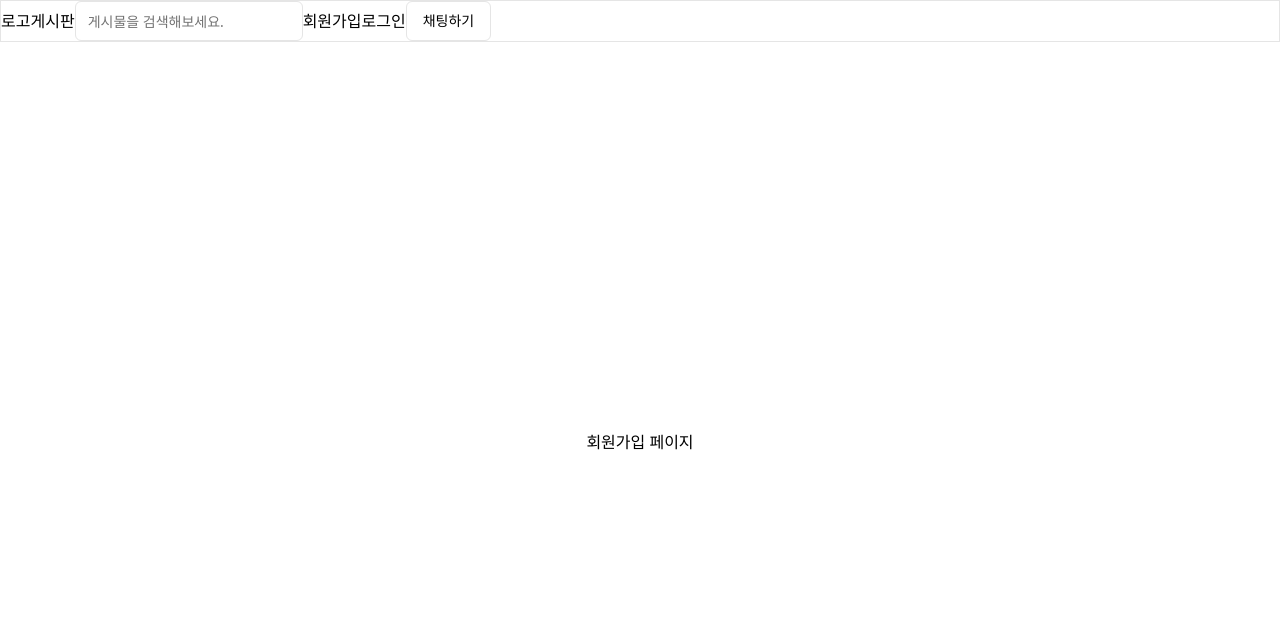
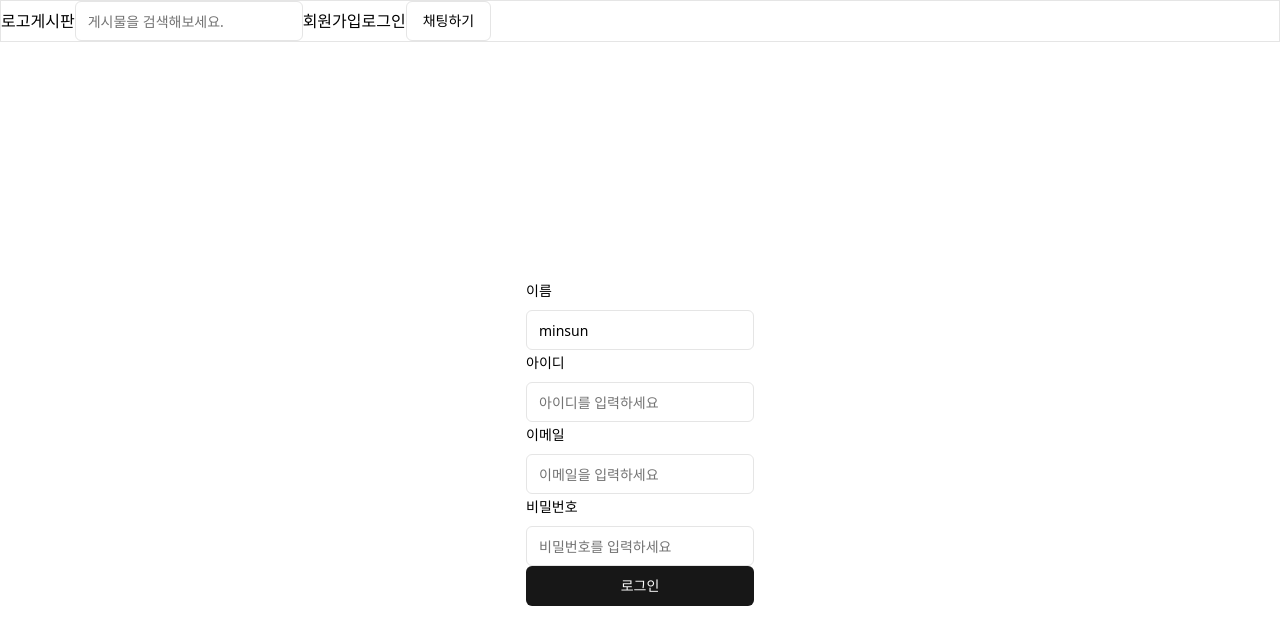
Before and after one commit to Basic-Community-Platform/front-end, a Next.js app: page /auth/signup in a window 1280 px wide. Shown: the top 644 px of the page. Built offline with nearby package versions, Linux system fonts and the light colour scheme.

Commit message:
feat: 회원가입 폼 필드 UI 작업 중

```diff
--- a/package.json
+++ b/package.json
@@ -9,8 +9,10 @@
     "lint": "next lint"
   },
   "dependencies": {
+    "@hookform/resolvers": "^3.9.0",
     "@radix-ui/react-avatar": "^1.1.0",
     "@radix-ui/react-icons": "^1.3.0",
+    "@radix-ui/react-label": "^2.1.0",
     "@radix-ui/react-slot": "^1.1.0",
     "class-variance-authority": "^0.7.0",
     "clsx": "^2.1.1",
@@ -18,8 +20,10 @@
     "next": "13.2",
     "react": "^18.3.1",
     "react-dom": "^18",
+    "react-hook-form": "^7.53.0",
     "tailwind-merge": "^2.5.2",
-    "tailwindcss-animate": "^1.0.7"
+    "tailwindcss-animate": "^1.0.7",
+    "zod": "^3.23.8"
   },
   "devDependencies": {
     "@trivago/prettier-plugin-sort-imports": "^4.3.0",
--- /dev/null
+++ b/src/components/ui/form.tsx
@@ -0,0 +1,176 @@
+import * as React from "react"
+import * as LabelPrimitive from "@radix-ui/react-label"
+import { Slot } from "@radix-ui/react-slot"
+import {
+  Controller,
+  ControllerProps,
+  FieldPath,
+  FieldValues,
+  FormProvider,
+  useFormContext,
+} from "react-hook-form"
+
+import { cn } from "@/lib/utils"
+import { Label } from "@/components/ui/label"
+
+const Form = FormProvider
+
+type FormFieldContextValue<
+  TFieldValues extends FieldValues = FieldValues,
+  TName extends FieldPath<TFieldValues> = FieldPath<TFieldValues>
+> = {
+  name: TName
+}
+
+const FormFieldContext = React.createContext<FormFieldContextValue>(
+  {} as FormFieldContextValue
+)
+
+const FormField = <
+  TFieldValues extends FieldValues = FieldValues,
+  TName extends FieldPath<TFieldValues> = FieldPath<TFieldValues>
+>({
+  ...props
+}: ControllerProps<TFieldValues, TName>) => {
+  return (
+    <FormFieldContext.Provider value={{ name: props.name }}>
+      <Controller {...props} />
+    </FormFieldContext.Provider>
+  )
+}
+
+const useFormField = () => {
+  const fieldContext = React.useContext(FormFieldContext)
+  const itemContext = React.useContext(FormItemContext)
+  const { getFieldState, formState } = useFormContext()
+
+  const fieldState = getFieldState(fieldContext.name, formState)
+
+  if (!fieldContext) {
+    throw new Error("useFormField should be used within <FormField>")
+  }
+
+  const { id } = itemContext
+
+  return {
+    id,
+    name: fieldContext.name,
+    formItemId: `${id}-form-item`,
+    formDescriptionId: `${id}-form-item-description`,
+    formMessageId: `${id}-form-item-message`,
+    ...fieldState,
+  }
+}
+
+type FormItemContextValue = {
+  id: string
+}
+
+const FormItemContext = React.createContext<FormItemContextValue>(
+  {} as FormItemContextValue
+)
+
+const FormItem = React.forwardRef<
+  HTMLDivElement,
+  React.HTMLAttributes<HTMLDivElement>
+>(({ className, ...props }, ref) => {
+  const id = React.useId()
+
+  return (
+    <FormItemContext.Provider value={{ id }}>
+      <div ref={ref} className={cn("space-y-2", className)} {...props} />
+    </FormItemContext.Provider>
+  )
+})
+FormItem.displayName = "FormItem"
+
+const FormLabel = React.forwardRef<
+  React.ElementRef<typeof LabelPrimitive.Root>,
+  React.ComponentPropsWithoutRef<typeof LabelPrimitive.Root>
+>(({ className, ...props }, ref) => {
+  const { error, formItemId } = useFormField()
+
+  return (
+    <Label
+      ref={ref}
+      className={cn(error && "text-destructive", className)}
+      htmlFor={formItemId}
+      {...props}
+    />
+  )
+})
+FormLabel.displayName = "FormLabel"
+
+const FormControl = React.forwardRef<
+  React.ElementRef<typeof Slot>,
+  React.ComponentPropsWithoutRef<typeof Slot>
+>(({ ...props }, ref) => {
+  const { error, formItemId, formDescriptionId, formMessageId } = useFormField()
+
+  return (
+    <Slot
+      ref={ref}
+      id={formItemId}
+      aria-describedby={
+        !error
+          ? `${formDescriptionId}`
+          : `${formDescriptionId} ${formMessageId}`
+      }
+      aria-invalid={!!error}
+      {...props}
+    />
+  )
+})
+FormControl.displayName = "FormControl"
+
+const FormDescription = React.forwardRef<
+  HTMLParagraphElement,
+  React.HTMLAttributes<HTMLParagraphElement>
+>(({ className, ...props }, ref) => {
+  const { formDescriptionId } = useFormField()
+
+  return (
+    <p
+      ref={ref}
+      id={formDescriptionId}
+      className={cn("text-[0.8rem] text-muted-foreground", className)}
+      {...props}
+    />
+  )
+})
+FormDescription.displayName = "FormDescription"
+
+const FormMessage = React.forwardRef<
+  HTMLParagraphElement,
+  React.HTMLAttributes<HTMLParagraphElement>
+>(({ className, children, ...props }, ref) => {
+  const { error, formMessageId } = useFormField()
+  const body = error ? String(error?.message) : children
+
+  if (!body) {
+    return null
+  }
+
+  return (
+    <p
+      ref={ref}
+      id={formMessageId}
+      className={cn("text-[0.8rem] font-medium text-destructive", className)}
+      {...props}
+    >
+      {body}
+    </p>
+  )
+})
+FormMessage.displayName = "FormMessage"
+
+export {
+  useFormField,
+  Form,
+  FormItem,
+  FormLabel,
+  FormControl,
+  FormDescription,
+  FormMessage,
+  FormField,
+}
--- /dev/null
+++ b/src/components/ui/label.tsx
@@ -0,0 +1,24 @@
+import * as React from "react"
+import * as LabelPrimitive from "@radix-ui/react-label"
+import { cva, type VariantProps } from "class-variance-authority"
+
+import { cn } from "@/lib/utils"
+
+const labelVariants = cva(
+  "text-sm font-medium leading-none peer-disabled:cursor-not-allowed peer-disabled:opacity-70"
+)
+
+const Label = React.forwardRef<
+  React.ElementRef<typeof LabelPrimitive.Root>,
+  React.ComponentPropsWithoutRef<typeof LabelPrimitive.Root> &
+    VariantProps<typeof labelVariants>
+>(({ className, ...props }, ref) => (
+  <LabelPrimitive.Root
+    ref={ref}
+    className={cn(labelVariants(), className)}
+    {...props}
+  />
+))
+Label.displayName = LabelPrimitive.Root.displayName
+
+export { Label }
--- /dev/null
+++ b/src/modules/auth/components/SignUpForm.tsx
@@ -0,0 +1,88 @@
+import { useForm } from "react-hook-form"
+import { zodResolver } from "@hookform/resolvers/zod"
+import { z } from "zod"
+import { Button } from "@/components/ui/button"
+import { Form, FormControl, FormDescription, FormField, FormItem, FormLabel, FormMessage } from "@/components/ui/form"
+import { Input } from "@/components/ui/input"
+
+const formSchema = z.object({
+	name: z.string().min(1, "1글자 이상 입력하세요"),
+	loginId: z.string(),
+	email: z.string(),
+	password: z.string(),
+})
+
+function onSubmit(values: z.infer<typeof formSchema>) {
+	console.log(values)
+}
+
+export const SignUpForm = () => {
+	const form = useForm<z.infer<typeof formSchema>>({
+		resolver: zodResolver(formSchema),
+		defaultValues: {
+			name: "minsun",
+		},
+	})
+
+	return (
+		<Form {...form}>
+			<form onSubmit={form.handleSubmit(onSubmit)}>
+				<FormField
+					control={form.control}
+					name="name"
+					render={({ field }) => (
+						<FormItem>
+							<FormLabel>이름</FormLabel>
+							<FormControl>
+								<Input placeholder="이름을 입력하세요" {...field} />
+							</FormControl>
+							<FormMessage />
+						</FormItem>
+					)}
+				/>
+				<FormField
+					control={form.control}
+					name="loginId"
+					render={({ field }) => (
+						<FormItem>
+							<FormLabel>아이디</FormLabel>
+							<FormControl>
+								<Input placeholder="아이디를 입력하세요" {...field} />
+							</FormControl>
+							<FormMessage />
+						</FormItem>
+					)}
+				/>
+				<FormField
+					control={form.control}
+					name="email"
+					render={({ field }) => (
+						<FormItem>
+							<FormLabel>이메일</FormLabel>
+							<FormControl>
+								<Input placeholder="이메일을 입력하세요" {...field} />
+							</FormControl>
+							<FormMessage />
+						</FormItem>
+					)}
+				/>
+				<FormField
+					control={form.control}
+					name="password"
+					render={({ field }) => (
+						<FormItem>
+							<FormLabel>비밀번호</FormLabel>
+							<FormControl>
+								<Input placeholder="비밀번호를 입력하세요" {...field} />
+							</FormControl>
+							<FormMessage />
+						</FormItem>
+					)}
+				/>
+				<Button type="submit" className="w-full">
+					로그인
+				</Button>
+			</form>
+		</Form>
+	)
+}
--- a/src/pages/auth/signup/index.tsx
+++ b/src/pages/auth/signup/index.tsx
@@ -1,8 +1,9 @@
 import { AuthLayout } from "@/modules/auth/components/AuthLayout"
+import { SignUpForm } from "@/modules/auth/components/SignUpForm"
 
 const SignUpPage = () => {
 	const getLayout = SignUpPage.getLayout ?? ((page) => page)
-	return getLayout(<div>회원가입 페이지</div>)
+	return getLayout(<SignUpForm />)
 }
 export default SignUpPage
 
```
Also changed, not shown: 1 other file (tests, documents, lock files or other folders).
